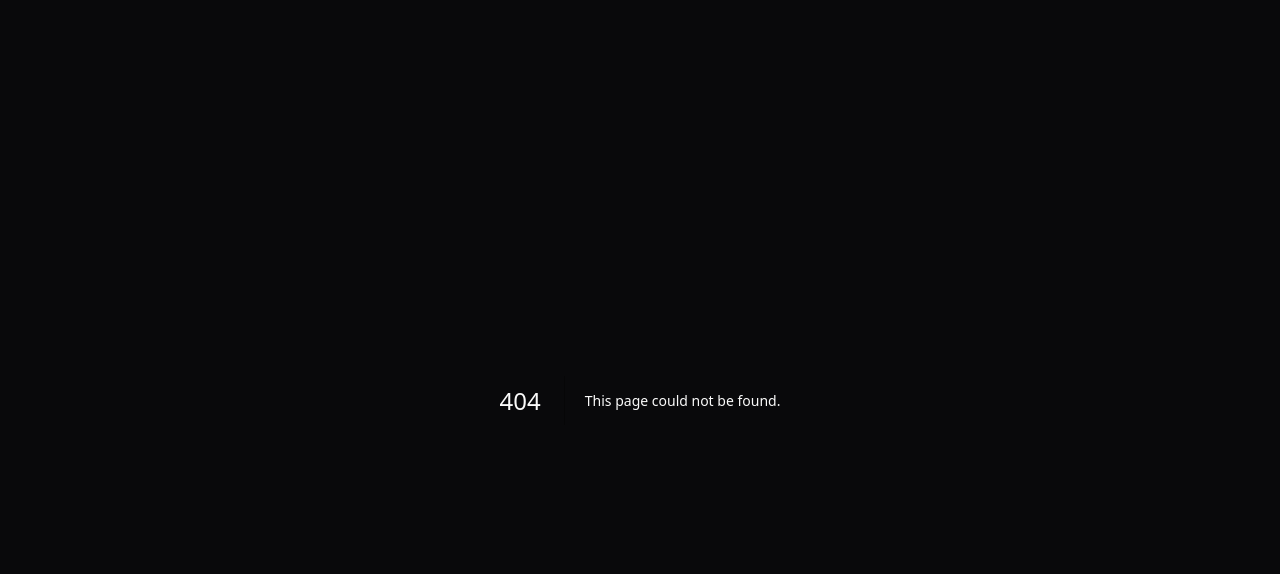
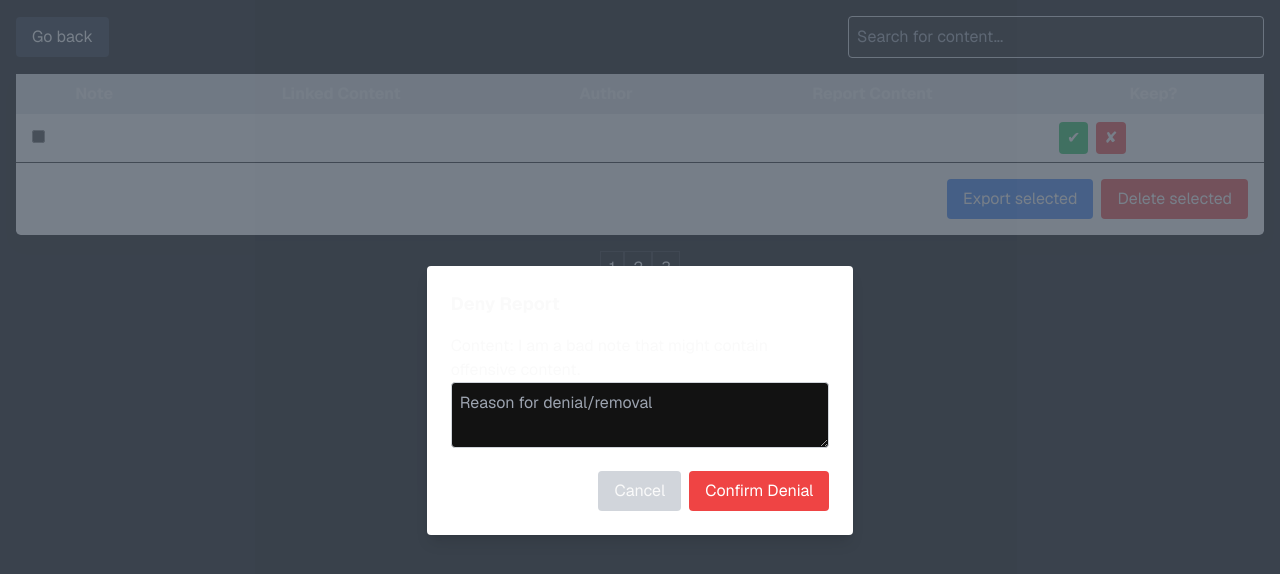
Before and after one commit to Builder-s-League/BuildersLeague-Edition1, a Next.js app: page /reportdashboard in a window 1280 px wide. Before the commit this address had no page. Shown: the top 574 px of the page. Built offline with nearby package versions, Linux system fonts and the light colour scheme.

Commit message:
Reports dashboard breadboard.

```diff
--- /dev/null
+++ b/src/app/reportdashboard/page.tsx
@@ -0,0 +1,140 @@
+import Link from 'next/link'
+import { headers, cookies } from 'next/headers'
+import { redirect } from 'next/navigation'
+import { createServerClient } from '@/utils/supabase'
+
+export default function Login({
+  searchParams,
+}: {
+  searchParams: { message: string }
+}) {
+  const signIn = async (formData: FormData) => {
+    'use server'
+
+    const email = formData.get('email') as string
+    const password = formData.get('password') as string
+    const cookieStore = cookies()
+    const supabase = createServerClient(cookieStore)
+
+    const { error } = await supabase.auth.signInWithPassword({
+      email,
+      password,
+    })
+
+    if (error) {
+      return redirect('/login?message=Could not authenticate user')
+    }
+
+    return redirect('/')
+  }
+
+  const signUp = async (formData: FormData) => {
+    'use server'
+
+    const origin = headers().get('origin')
+    const email = formData.get('email') as string
+    const password = formData.get('password') as string
+    const cookieStore = cookies()
+    const supabase = createServerClient(cookieStore)
+
+    const { error } = await supabase.auth.signUp({
+      email,
+      password,
+      options: {
+        emailRedirectTo: `${origin}/auth/callback`,
+      },
+    })
+
+    if (error) {
+      return redirect('/login?message=Could not authenticate user')
+    }
+
+    return redirect('/login?message=Check email to continue sign in process')
+  }
+
+  return (
+    <div className="container mx-auto p-4">
+      <div className="flex justify-between items-center mb-4">
+        <Link href="/" className="bg-gray-800 text-white px-4 py-2 rounded">
+          Go back
+        </Link>
+        <input
+          type="text"
+          placeholder="Search for content..."
+          className="border border-gray-300 p-2 rounded w-1/3"
+        />
+      </div>
+
+      <div className="bg-white shadow-lg rounded-lg">
+        <table className="min-w-full table-auto">
+          <thead className="bg-gray-200">
+            <tr>
+              <th className="px-4 py-2">Note</th>
+              <th className="px-4 py-2">Linked Content</th>
+              <th className="px-4 py-2">Author</th>
+              <th className="px-4 py-2">Report Content</th>
+              <th className="px-4 py-2">Keep?</th>
+            </tr>
+          </thead>
+          <tbody>
+              <tr className="border-b">
+                <td className="px-4 py-2">
+                  <input type="checkbox" />
+                </td>
+                <td className="px-4 py-2 text-blue-600 cursor-pointer">
+                </td>
+                <td className="px-4 py-2"></td>
+                <td className="px-4 py-2"></td>
+                <td className="px-4 py-2 flex space-x-2">
+                  <button className="bg-green-500 text-white px-2 py-1 rounded">✔</button>
+                  <button className="bg-red-500 text-white px-2 py-1 rounded">✘</button>
+                </td>
+              </tr>
+          </tbody>
+        </table>
+
+        <div className="flex justify-end p-4">
+          <button className="bg-blue-500 text-white px-4 py-2 rounded mr-2">Export selected</button>
+          <button className="bg-red-500 text-white px-4 py-2 rounded">Delete selected</button>
+        </div>
+      </div>
+
+      <div className="mt-4 flex justify-center">
+        <button className="px-2 py-1 border">1</button>
+        <button className="px-2 py-1 border">2</button>
+        <button className="px-2 py-1 border">3</button>
+        {/* Add more pagination buttons as needed */}
+      </div>
+
+        <div className="fixed inset-0 bg-gray-600 bg-opacity-50 flex justify-center items-center">
+          <div className="bg-white p-6 rounded shadow-lg w-1/3">
+            <h3 className="text-lg font-bold mb-4">Linked Content</h3>
+            <p>Lorem ipsum, this is the quote that was linked...</p>
+            <button className="mt-4 bg-blue-500 text-white px-4 py-2 rounded">
+              Close
+            </button>
+          </div>
+        </div>
+
+        <div className="fixed inset-0 bg-gray-600 bg-opacity-50 flex justify-center items-center">
+          <div className="bg-white p-6 rounded shadow-lg w-1/3">
+            <h3 className="text-lg font-bold mb-4">Deny Report</h3>
+            <p>Content: I am a bad note that might contain offensive content.</p>
+            <textarea
+              placeholder="Reason for denial/removal"
+              className="w-full border border-gray-300 p-2 rounded mb-4"
+            ></textarea>
+            <div className="flex justify-end space-x-2">
+              <button className="bg-gray-300 px-4 py-2 rounded">Cancel</button>
+              <button className="bg-red-500 text-white px-4 py-2 rounded">Confirm Denial</button>
+            </div>
+          </div>
+        </div>
+      {searchParams?.message && (
+        <div className="mt-4 p-4 bg-red-100 text-red-700 rounded">
+          {searchParams.message}
+        </div>
+      )}
+    </div>
+  );
+}
```
Also changed, not shown: package.json (+5 -5 lines), 2 other files (tests, documents, lock files or other folders).
